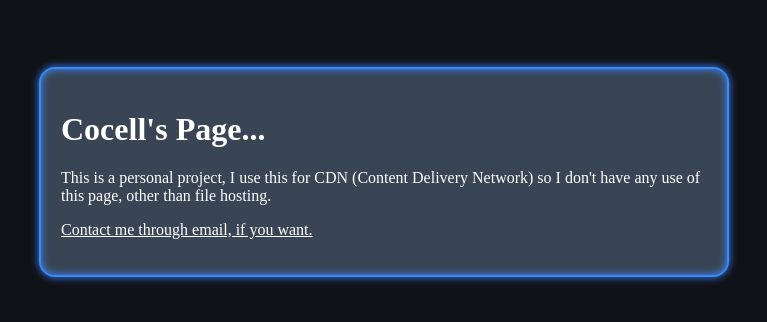
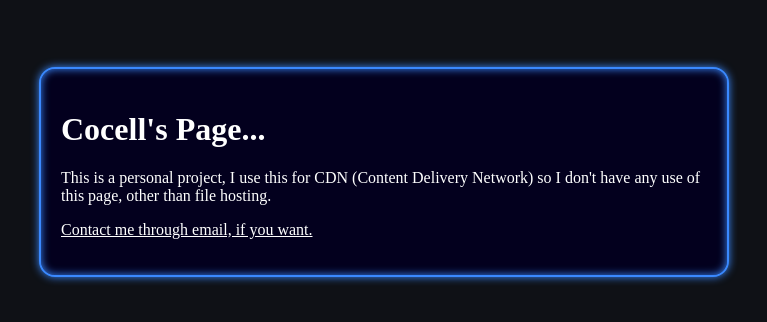
Before and after one commit to Cocell0/Perchance, a plain HTML site: page index.html in a window 1280 px wide. Shown: the part 228-550 px from the top of the page, without its empty margins (256-1023 px from the left). Drawn offline with Linux system fonts and the light colour scheme.

Commit message:
*Searches canva color wheel*

```diff
--- a/style.css
+++ b/style.css
@@ -28,7 +28,7 @@ a {
 .pageAlt {
     border: 2px #3a89ff solid;
     box-shadow: inset 0 0 8px #3a89ff, 0 0 8px #3a89ff;
-    background: #394455;
+    background: #03001e;
     border-radius: 1rem;
     margin: auto;
     padding: 20px;
```
